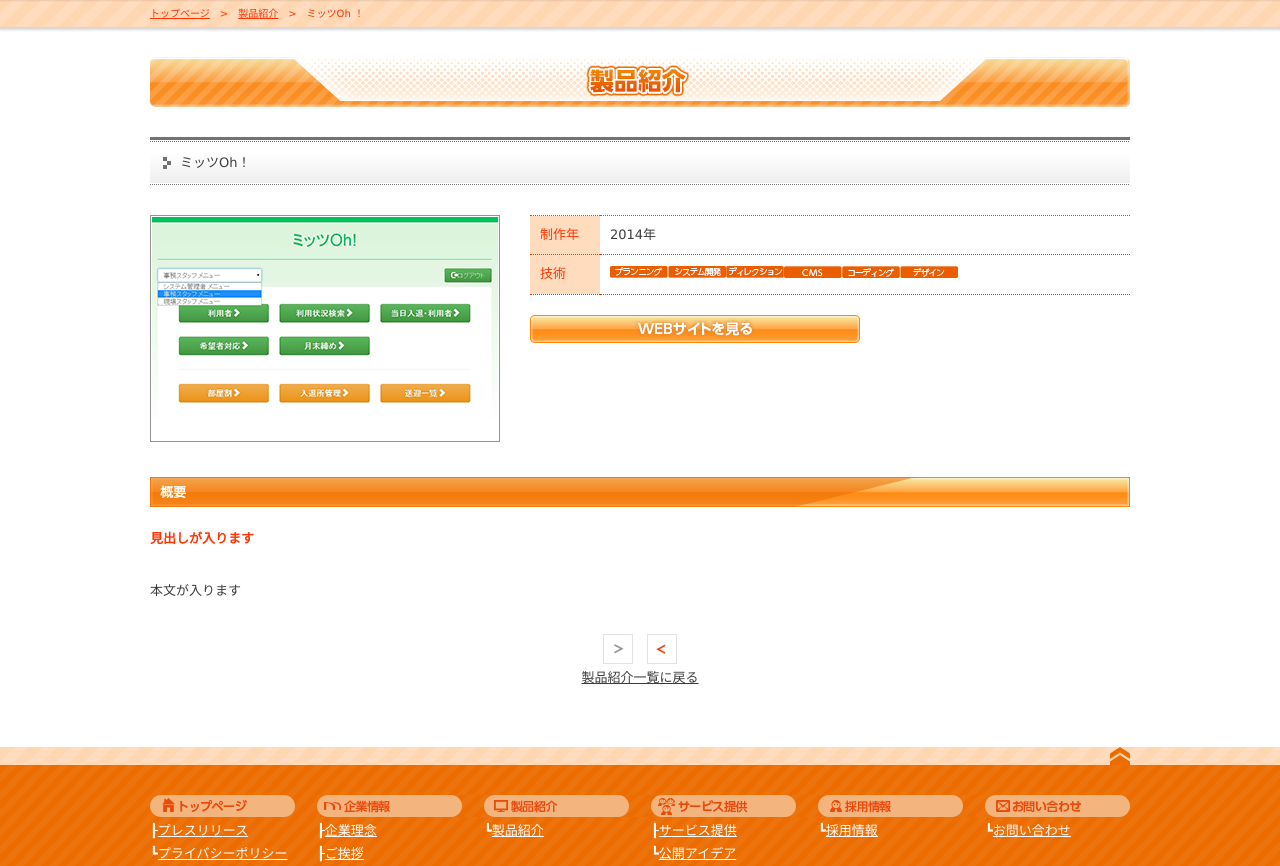
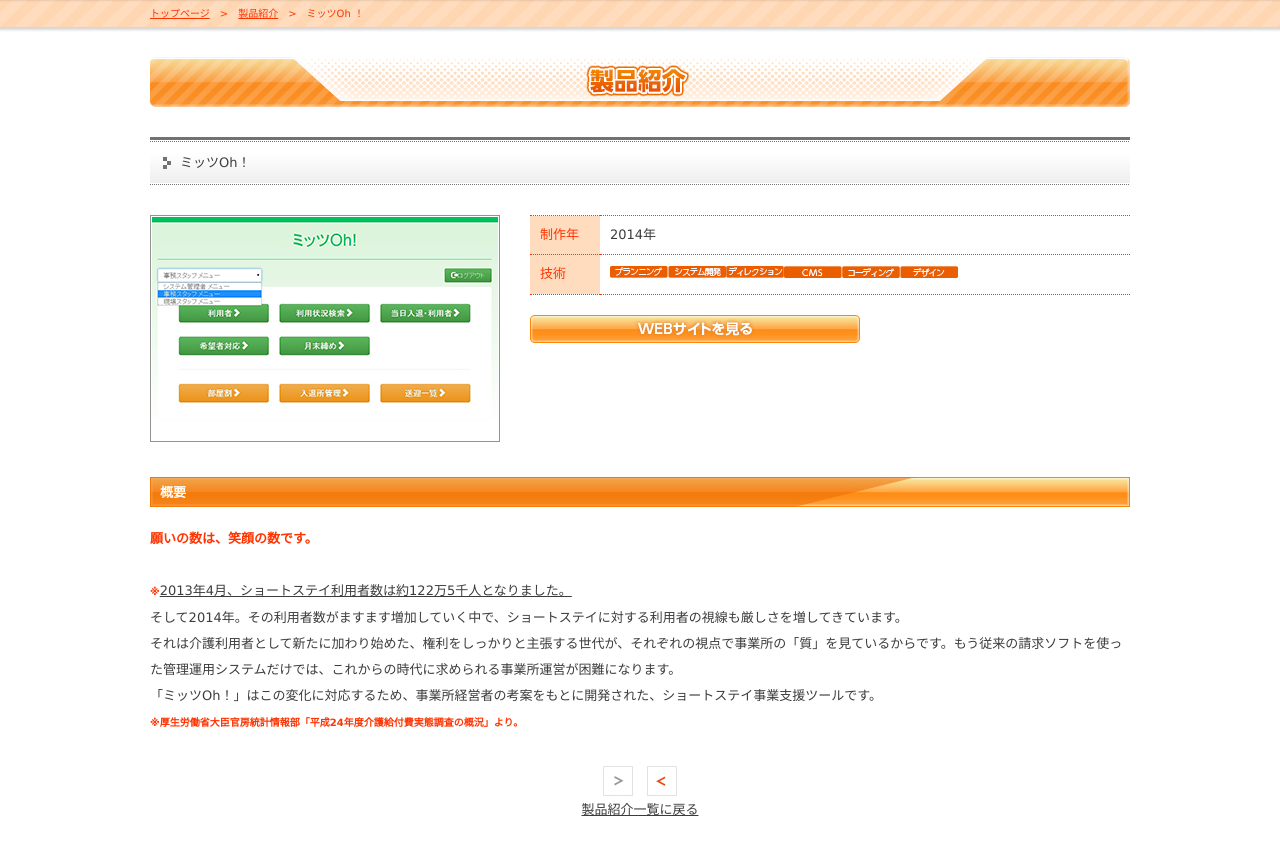
Before and after one commit to marici/www, a plain HTML site: page forclients/trackrecord_08.html in a window 1280 px wide. Shown: the part 155-1021 px from the top of the page. Drawn offline with Linux system fonts and the light colour scheme.

Commit message:
製品紹介にミッツ文言を追加

```diff
--- a/css/common.css
+++ b/css/common.css
@@ -14,7 +14,7 @@ a:hover{color:#F30;}
 .f_orange{color:#F30;}
 .f_bold{font-weight:bold;}
 .t_center{text-align:center;}
-
+.f_underline{text-decoration:underline;}
 /*float------------------------------------------------------------------------*/
 .clear{clear:both;}
 .f_left{float:left;}
--- a/forclients/trackrecord_08.html
+++ b/forclients/trackrecord_08.html
@@ -69,7 +69,7 @@
                     <h3>ミッツOh！</h3>
                 </div>
                 <div class="area_cont">
-                    <div class="area_img"><a href="#"><img src="../images/forclients/trackrecord/img_site08.jpg"></a></div>
+                    <div class="area_img"><a href="http://www.mits-oh.jp" target="_blank"><img src="../images/forclients/trackrecord/img_site08.jpg"></a></div>
                     <div class="area_explanation">
                         <table cellspacing="0" cellpadding="0">
                             <tr>
@@ -90,9 +90,10 @@
                         <h4>概要</h4>
                     </div>
 
-                    <p><span>見出しが入ります</span><br>
+                    <p><span>願いの数は、笑顔の数です。</span><br>
                         <br>
-                       本文が入ります</p>
+                       <span class="f_small">※</span><span class="f_underline" style="color:#3c3c3c; font-weight:normal;">2013年4月、ショートステイ利用者数は約122万5千人となりました。</span><br>そして2014年。その利用者数がますます増加していく中で、ショートステイに対する利用者の視線も厳しさを増してきています。<br>それは介護利用者として新たに加わり始めた、権利をしっかりと主張する世代が、それぞれの視点で事業所の「質」を見ているからです。もう従来の請求ソフトを使った管理運用システムだけでは、これからの時代に求められる事業所運営が困難になります。<br>「ミッツOh！」はこの変化に対応するため、事業所経営者の考案をもとに開発された、ショートステイ事業支援ツールです。<br>
+<span class="f_small">※厚生労働省大臣官房統計情報部「平成24年度介護給付費実態調査の概況」より。</span></p>
                 </div>
 
                   <div class="nextback"><img src="../images/common/btn_back01.jpg">　<a href="trackrecord_07.html"><img src="../images/common/btn_next02.jpg"></a><br><a href="index.html">製品紹介一覧に戻る</a></div>
```
Also changed, not shown: inthecompany/index.html (+1 -1 lines).
